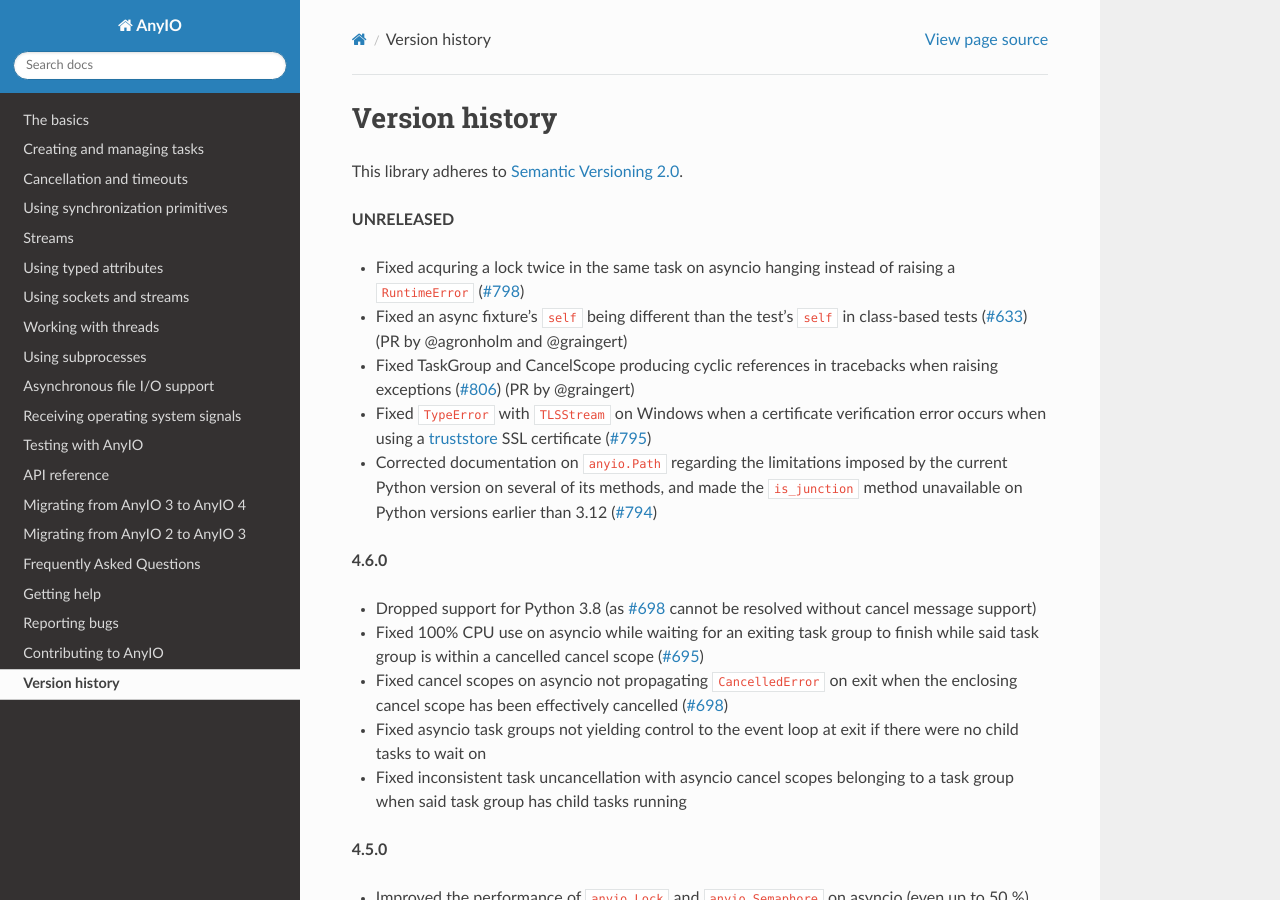
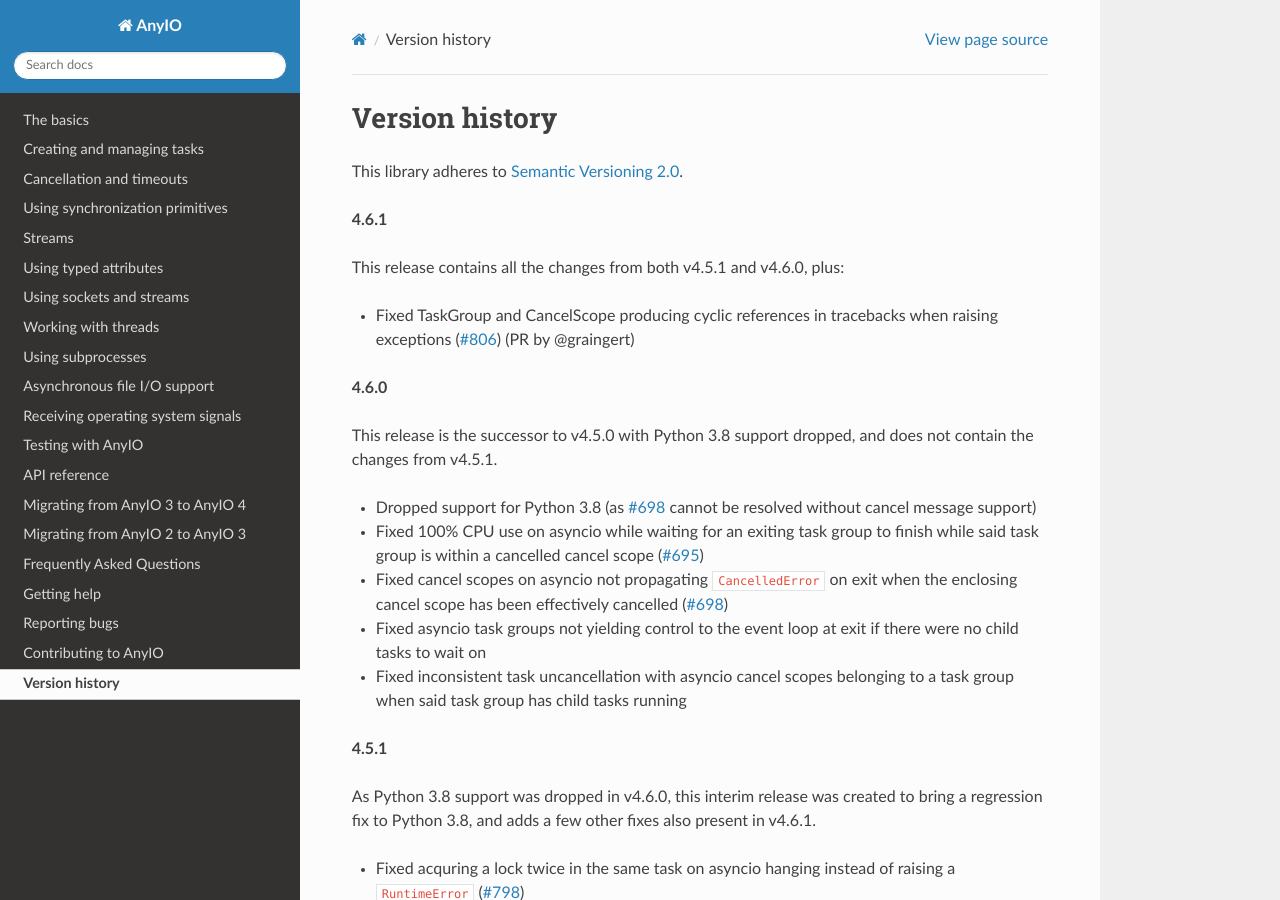
Before and after one commit to agronholm/anyio, a Sphinx documentation site: the page built from docs/versionhistory.rst, in a window 1280 px wide and 900 px high. Built offline with Sphinx 7.4.7 and the Read the Docs theme 3.1.0, drawn with Linux system fonts in a browser that asks for light colours; the version number could not be read and is left out.

Commit message:
Bumped up the version

```diff
--- a/docs/versionhistory.rst
+++ b/docs/versionhistory.rst
@@ -3,25 +3,18 @@
 
 This library adheres to `Semantic Versioning 2.0 <http://semver.org/>`_.
 
-**UNRELEASED**
+**4.6.1**
 
-- Fixed acquring a lock twice in the same task on asyncio hanging instead of raising a
-  ``RuntimeError`` (`#798 <https://github.com/agronholm/anyio/issues/798>`_)
-- Fixed an async fixture's ``self`` being different than the test's ``self`` in
-  class-based tests (`#633 <https://github.com/agronholm/anyio/issues/633>`_)
-  (PR by @agronholm and @graingert)
+This release contains all the changes from both v4.5.1 and v4.6.0, plus:
+
 - Fixed TaskGroup and CancelScope producing cyclic references in tracebacks
   when raising exceptions (`#806 <https://github.com/agronholm/anyio/pull/806>`_)
   (PR by @graingert)
-- Fixed ``TypeError`` with ``TLSStream`` on Windows when a certificate verification
-  error occurs when using a `truststore <https://github.com/sethmlarson/truststore>`_
-  SSL certificate (`#795 <https://github.com/agronholm/anyio/issues/795>`_)
-- Corrected documentation on ``anyio.Path`` regarding the limitations imposed by the
-  current Python version on several of its methods, and made the ``is_junction`` method
-  unavailable on Python versions earlier than 3.12
-  (`#794 <https://github.com/agronholm/anyio/issues/794>`_)
 
 **4.6.0**
+
+This release is the successor to v4.5.0 with Python 3.8 support dropped, and does not
+contain the changes from v4.5.1.
 
 - Dropped support for Python 3.8
   (as `#698 <https://github.com/agronholm/anyio/issues/698>`_ cannot be resolved
@@ -36,6 +29,24 @@
   no child tasks to wait on
 - Fixed inconsistent task uncancellation with asyncio cancel scopes belonging to a
   task group when said task group has child tasks running
+
+**4.5.1**
+
+As Python 3.8 support was dropped in v4.6.0, this interim release was created to bring a
+regression fix to Python 3.8, and adds a few other fixes also present in v4.6.1.
+
+- Fixed acquring a lock twice in the same task on asyncio hanging instead of raising a
+  ``RuntimeError`` (`#798 <https://github.com/agronholm/anyio/issues/798>`_)
+- Fixed an async fixture's ``self`` being different than the test's ``self`` in
+  class-based tests (`#633 <https://github.com/agronholm/anyio/issues/633>`_)
+  (PR by @agronholm and @graingert)
+- Fixed ``TypeError`` with ``TLSStream`` on Windows when a certificate verification
+  error occurs when using a `truststore <https://github.com/sethmlarson/truststore>`_
+  SSL certificate (`#795 <https://github.com/agronholm/anyio/issues/795>`_)
+- Corrected documentation on ``anyio.Path`` regarding the limitations imposed by the
+  current Python version on several of its methods, and made the ``is_junction`` method
+  unavailable on Python versions earlier than 3.12
+  (`#794 <https://github.com/agronholm/anyio/issues/794>`_)
 
 **4.5.0**
 
```
